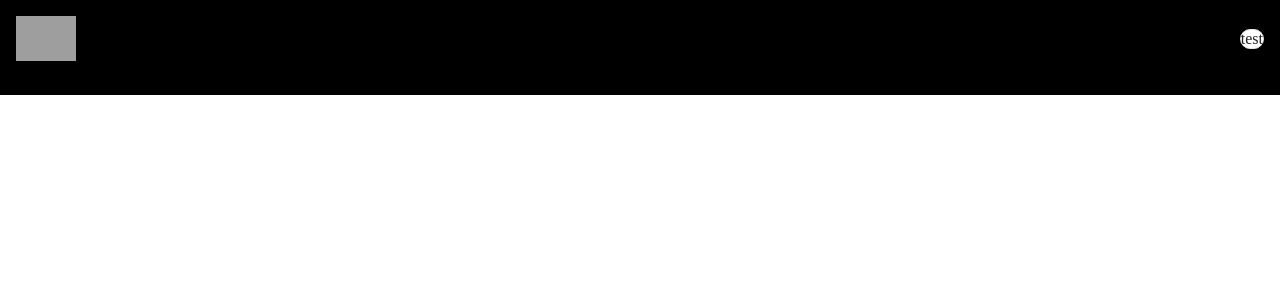
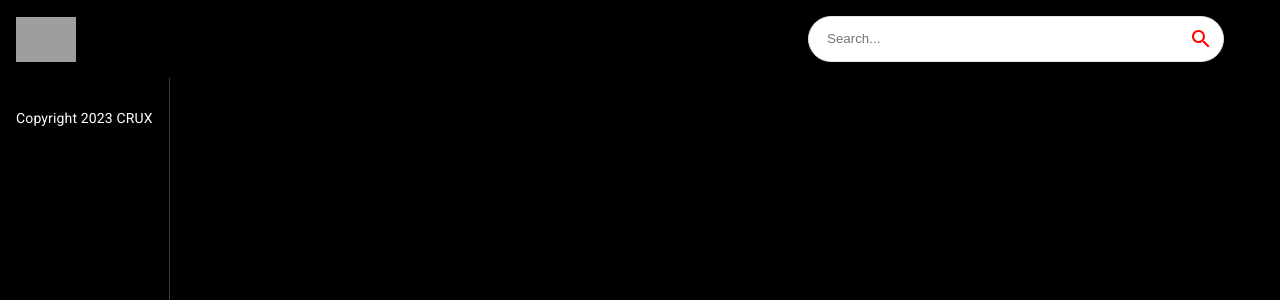
Before and after one commit to CRUX56/youtube-react, a React (Create React App) app: page / in a window 1280 px wide. Shown: the top 300 px of the page. Built offline with nearby package versions, Linux system fonts and the light colour scheme; grey boxes are pictures that could not be loaded.

Commit message:
Building the feed and searchbar

```diff
--- a/src/components/Feed.jsx
+++ b/src/components/Feed.jsx
@@ -1,7 +1,27 @@
-import React from "react";
+import { useState, useEffect } from "react";
+import { Box, Stack, Typography } from "@mui/material";
 
 const Feed = () => {
-  return <div>Feed</div>;
+  return (
+    <Stack sx={{ flexDirection: { sx: "column", md: "row" } }}>
+      <Box
+        sx={{
+          height: { sx: "auto", md: "92vh" },
+          borderRight: "1px solid #3d3d3d",
+          px: { sx: 0, md: 2 },
+        }}
+      >
+        Sidebar
+        <Typography
+          className="copyright"
+          variant="body2"
+          sx={{ mt: 1.5, color: "#fff" }}
+        >
+          Copyright 2023 CRUX
+        </Typography>
+      </Box>
+    </Stack>
+  );
 };
 
 export default Feed;
--- a/src/components/SearchBar.jsx
+++ b/src/components/SearchBar.jsx
@@ -1,16 +1,30 @@
 import { useState } from "react";
 import { useNavigate } from "react-router-dom";
 import { Paper, IconButton } from "@mui/material";
-import { SearchIcon } from "@mui/icons-material";
+import { Search } from "@mui/icons-material";
 
 const SearchBar = () => {
   return (
     <Paper
       component="form"
       onSubmit={() => {}}
-      sx={{ borderRadius: 20, border: "1px solid #e3e3e3" }}
+      sx={{
+        borderRadius: 20,
+        border: "1px solid #e3e3e3",
+        pl: 2,
+        boxShadow: "none",
+        mr: { sm: 5 },
+      }}
     >
-      test
+      <input
+        className="search-bar"
+        placeholder="Search..."
+        value=""
+        onChange={() => {}}
+      />
+      <IconButton type="submit" sx={{ p: "10px", color: "red" }}>
+        <Search />
+      </IconButton>
     </Paper>
   );
 };
```
